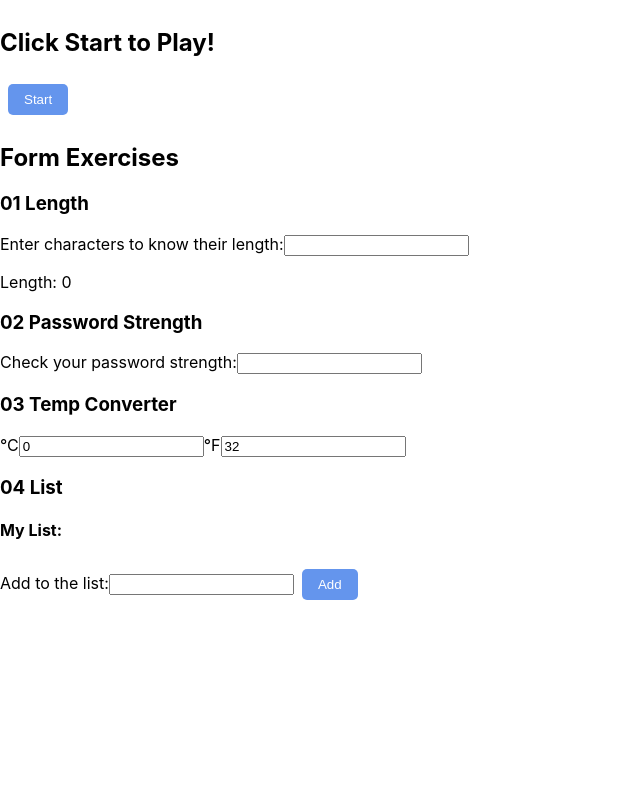
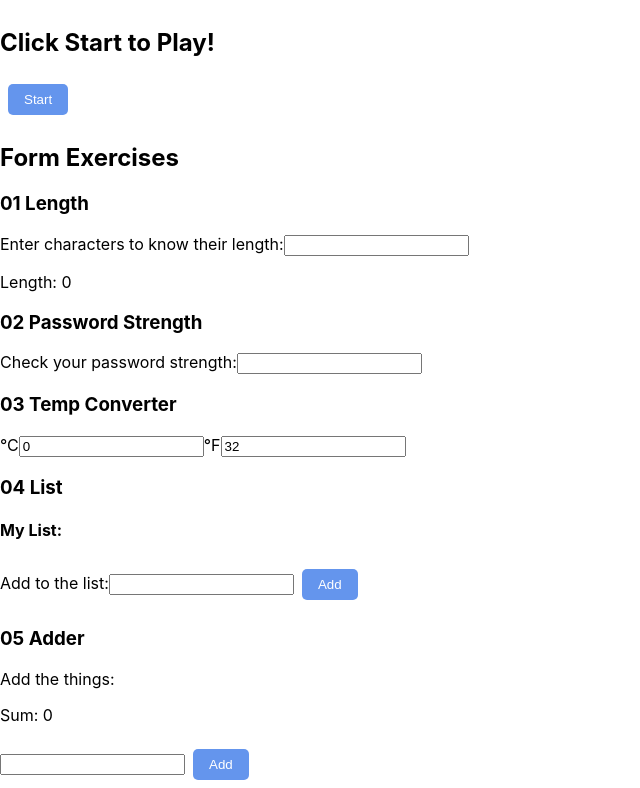
Before and after one commit to nosvalds/devMe-week9--react, a React (Create React App) app in the folder devme-react-exercises/: page / in a window 1280 px wide. Shown: the part 1560-2348 px from the top of the page, without its empty margins (0-640 px from the left). Before the commit the page ends 2168 px from the top, so only its background shows below. Built offline with nearby package versions, Linux system fonts and the light colour scheme.

Commit message:
04 Forms - Adder complete

```diff
--- a/devme-react-exercises/src/components/Stuff.js
+++ b/devme-react-exercises/src/components/Stuff.js
@@ -17,6 +17,7 @@ import Length from './forms/Length';
 import PasswordStrength from './forms/PasswordStrength';
 import TempConverter from './forms/TempConverter';
 import List from './forms/List';
+import Adder from './forms/Adder';
 
 const Stuff = ({ square }) => {
     let names = ["James P. Sullivan", "Mike Wazowski", "Boo", "Randall Boggs", "Roz", "Fungus"];
@@ -113,6 +114,9 @@ const Stuff = ({ square }) => {
         <h3>04 List </h3>
         <List />
 
+        <h3>05 Adder </h3>
+        <Adder />
+
 
     </React.Fragment>
   );
--- /dev/null
+++ b/devme-react-exercises/src/components/forms/Adder.js
@@ -0,0 +1,58 @@
+import React, { Component } from 'react';
+import ListItem from './components/ListItem';
+
+class Adder extends Component {
+    constructor(props) {
+        super(props);
+        this.state = {
+            input: "",
+            values: [],
+            sum: 0
+        };
+
+        this.clickHandler = this.clickHandler.bind(this);
+        this.handleChange = this.handleChange.bind(this);
+    }
+
+    handleChange(e) {
+        this.setState({ input: e.currentTarget.value });
+    }
+
+    clickHandler() {
+        const { input } = this.state;
+        let newSum = +this.state.sum + +input;
+        this.setState({
+                        values: [...this.state.values, +input], // use spread operator to concatenate inputValue onto values array. Can't use concat because we shouldn't modify state that way.
+                        sum: newSum,
+                        input: "" // clear input for user experience
+                    });
+    }
+
+    render() {
+        const { input, values, sum } = this.state;
+        return (
+            <>
+                <label>Add the things:</label>
+                <ul>
+                    { values.map((value, index) => (
+                        <ListItem key={ index } content={ value }/>
+                    ))}
+                </ul>
+                <p>Sum: { sum }</p>
+                <input
+                    type="number"
+                    onChange={(e) => this.handleChange(e)}
+                    value={ input }
+                >
+                </input>
+                <button
+                    onClick={this.clickHandler}
+                >
+                    Add
+                </button>
+            </>
+        );
+    }
+}
+
+export default Adder;
```
